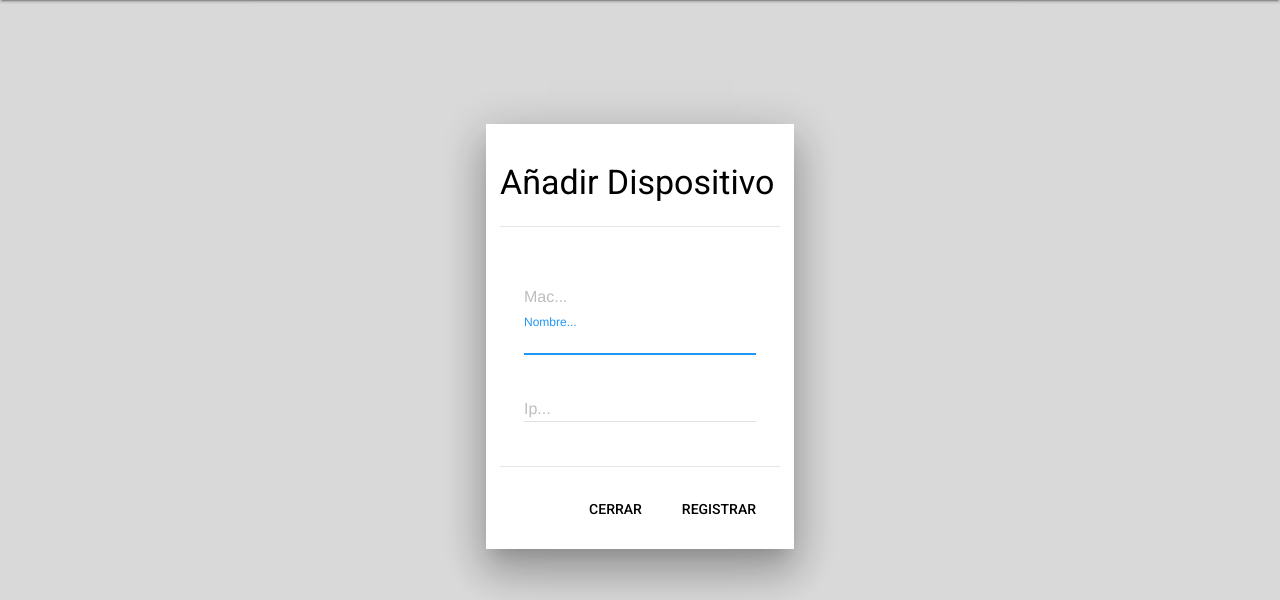
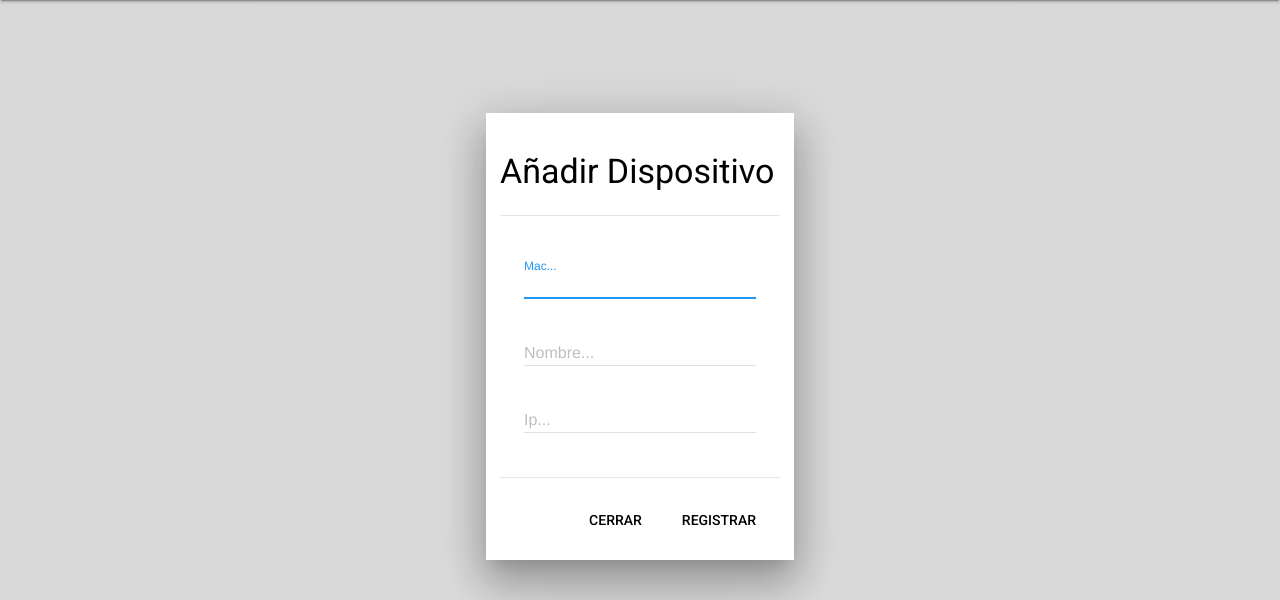
Before and after one commit to mrmar096/businesspoweron, a CodeIgniter app: page /database/devices/index/055444 in a window 1280 px wide, after a click on "add". Shown: the part 64-664 px from the top of the page. Run offline with CodeIgniter, Linux system fonts and the light colour scheme; the visitor is signed in with stand-in values (Sample User, id 1); data comes from the database, SQL or seed files in the repository; data that the repository does not hold is empty; some libraries are stand-ins or nearby versions.

Commit message:
MINI UPDATE

```diff
--- a/application/views/dashboard/devices.php
+++ b/application/views/dashboard/devices.php
@@ -51,6 +51,7 @@
     <div class="mdl-dialog__content">
         <form id="form" method="post" role="form" action="<?= base_url('devices/register'); ?>">
             <div class="mdl-textfield mdl-js-textfield mdl-textfield--floating-label">
+                <input name="mac" minlength="16"  maxlength="16" class="mdl-textfield__input mask_address" type="text">
                 <label class="mdl-textfield__label" for="mac">Mac...</label>
             </div>
             <div class="mdl-textfield mdl-js-textfield mdl-textfield--floating-label">
```
